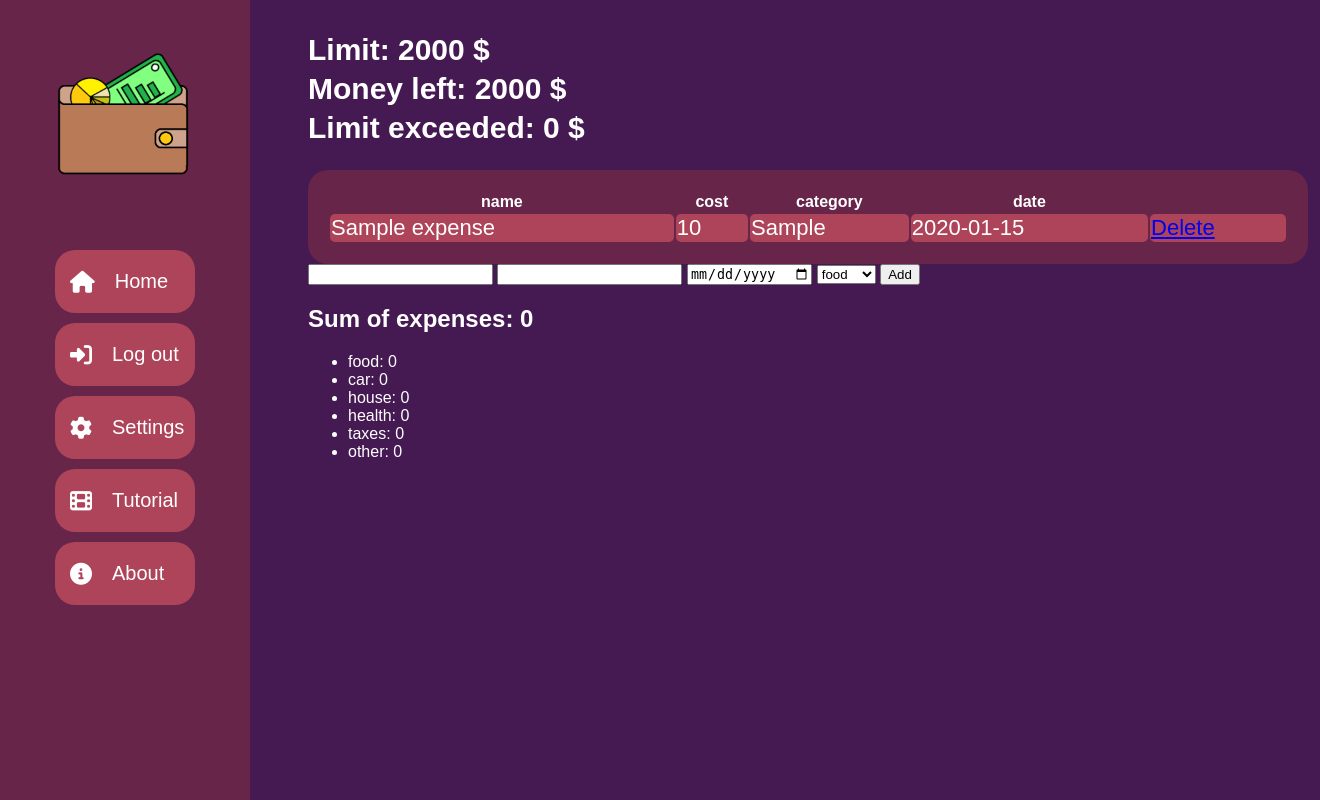
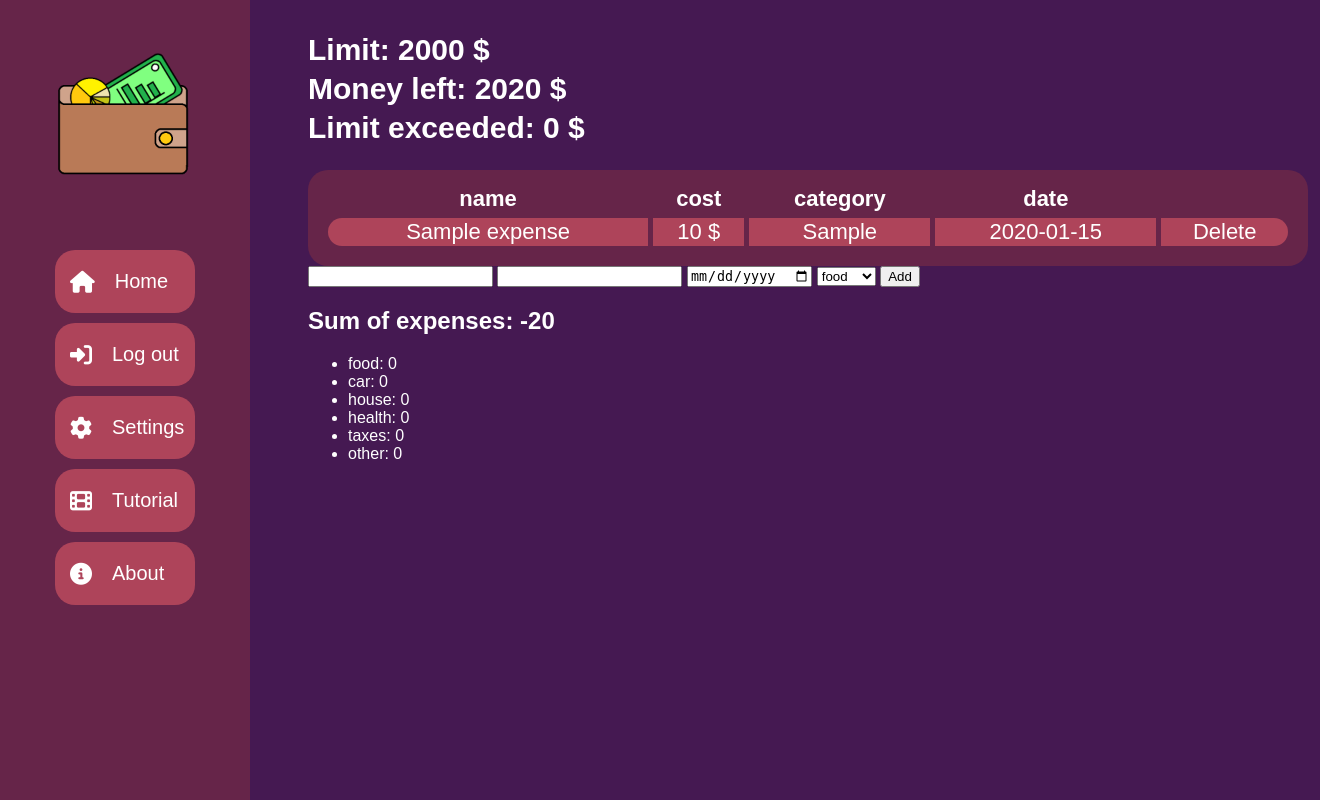
Before and after one commit to Arwers/finance-tracker, a Flask app: page / in a window 1320 px wide. Run offline with Flask 3, Linux system fonts and the light colour scheme; tables that the repository leaves empty hold one stand-in row (values such as "Sample post"); parts of the project's set-up code (start-up, migrations or seed data) failed here and were passed over; some libraries are stand-ins or nearby versions.

Commit message:
refactor: change table and style it

```diff
--- a/flaskr/homepage/static/css/style.css
+++ b/flaskr/homepage/static/css/style.css
@@ -65,23 +65,32 @@ html {
 
 .main-table {
     width: 1000px;
+    border-spacing: 5px;
     background: #662549;
     border-radius: 20px;
-    padding: 20px;
+    padding: 10px 15px 15px 15px;
 }
 
-.main-table th {
+.main-table tr {
     margin: auto;
-    align-items: center;
+    font-size: 22px;
 }
 
 .main-table-record {
     background: #AE445A;
-
 }
 
 .main-table-record td {
-    border-radius: 5px;
     font-size: 22px;
-    margin: 20px;
+    text-align: center;
 }
+
+#delete-button {
+    text-decoration: none;
+    color: #ffffff;
+    border-radius: 0 20px 20px 0;
+}
+
+#name {
+    border-radius: 20px 0 0 20px;
+}
--- a/flaskr/homepage/templates/index.html
+++ b/flaskr/homepage/templates/index.html
@@ -85,7 +85,7 @@
             {{ expense["name"] }}
           </td>
           <td id="cost">
-            {{ expense["cost"] }}
+            {{ expense["cost"] }} $
           </td>
           <td id="category">
             {{ expense["category"] }}
@@ -93,8 +93,8 @@
           <td id="date">
             {{ expense["date"] }}
           </td>
-          <td>
-            <a href="{{url_for('homepage.delete', id = expense['id'])}}">
+          <td id="delete-button">
+            <a href="{{url_for('homepage.delete', id = expense['id'])}}" id="delete-button">
               Delete
             </a>
           </td>
```
